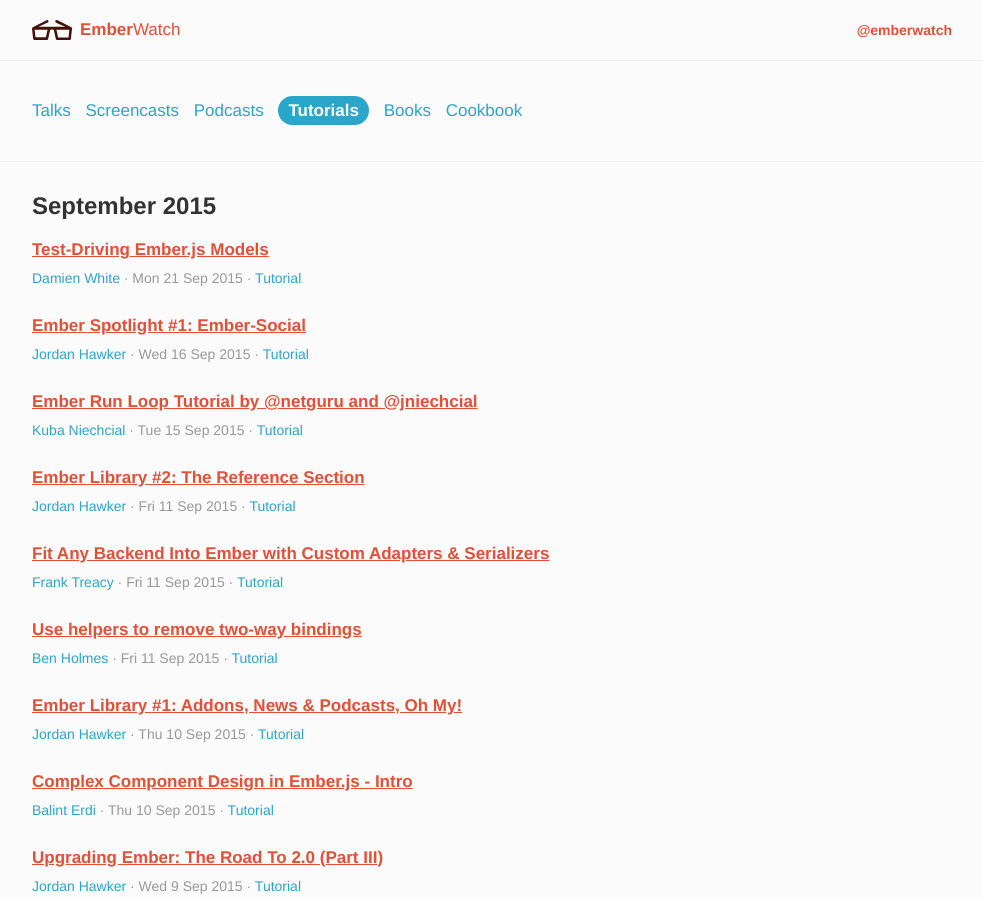
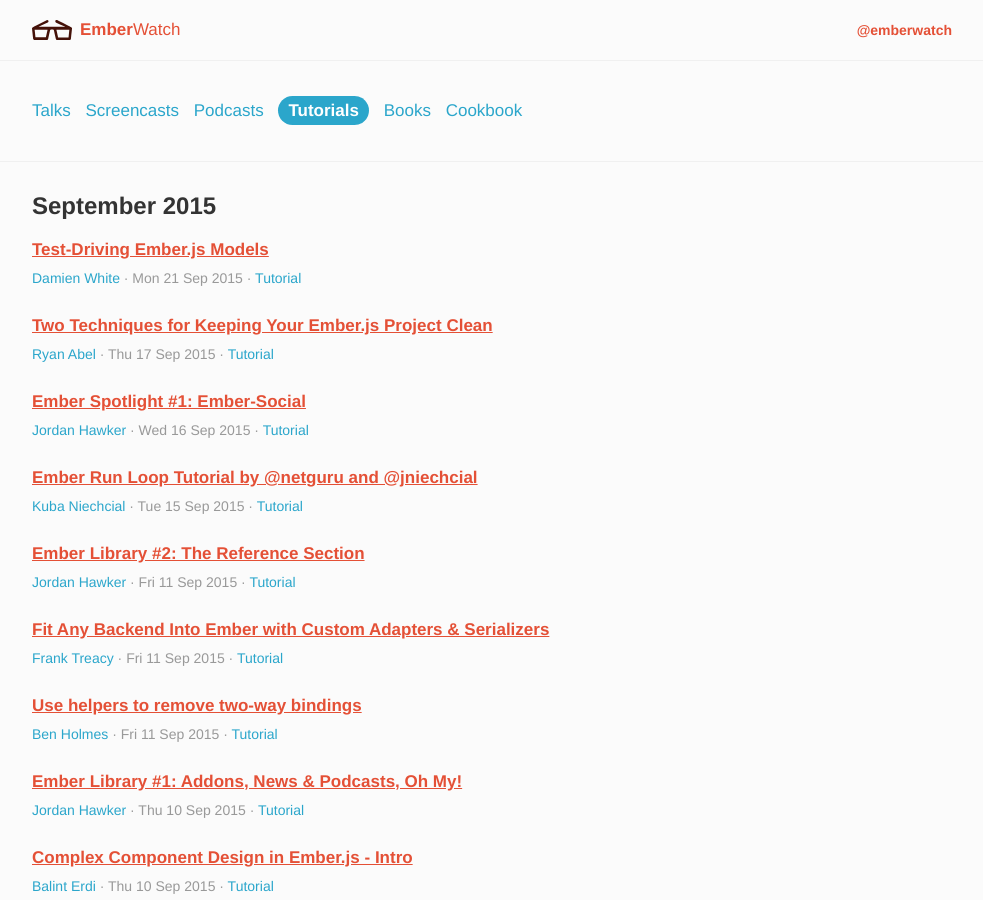
Before and after one commit to emberwatch/emberwatch, a Jekyll site: the page built from tutorials.html, in a window 1280 px wide and 900 px high. Shown: the whole window, without its empty margins (148-1131 px from the left). Built offline with Jekyll 4.4.1, drawn with Linux system fonts in a browser that asks for light colours; Markdown is read by kramdown in place of the engine named in the settings; comment, search, counter and statistics services are not loaded.

Commit message:
[Add Article] Two Techniques for Keeping Your Ember.js Project Clean

```diff
--- a/_data/people.yml
+++ b/_data/people.yml
@@ -1161,3 +1161,7 @@
 - name: Damien White
   site: https://semaphoreci.com/community/authors/visoft
   id: 273
+- name: Ryan Abel
+  twitter: ryan_and_abel
+  site: http://spin.atomicobject.com/author/abel/
+  id: 274
--- a/_data/tutorials.yml
+++ b/_data/tutorials.yml
@@ -7,6 +7,14 @@
   date_updated: '2015-09-21'
   urls:
   - https://semaphoreci.com/community/tutorials/test-driving-ember-js-models
+- title: Two Techniques for Keeping Your Ember.js Project Clean
+  author_ids:
+  - 274
+  date: '2015-09-17'
+  date_created: '2015-09-17'
+  date_updated: '2015-09-17'
+  urls:
+  - http://spin.atomicobject.com/2015/09/17/ember-js-clean/
 - title: 'Ember Spotlight #1: Ember-Social'
   author_ids:
   - 253
```
